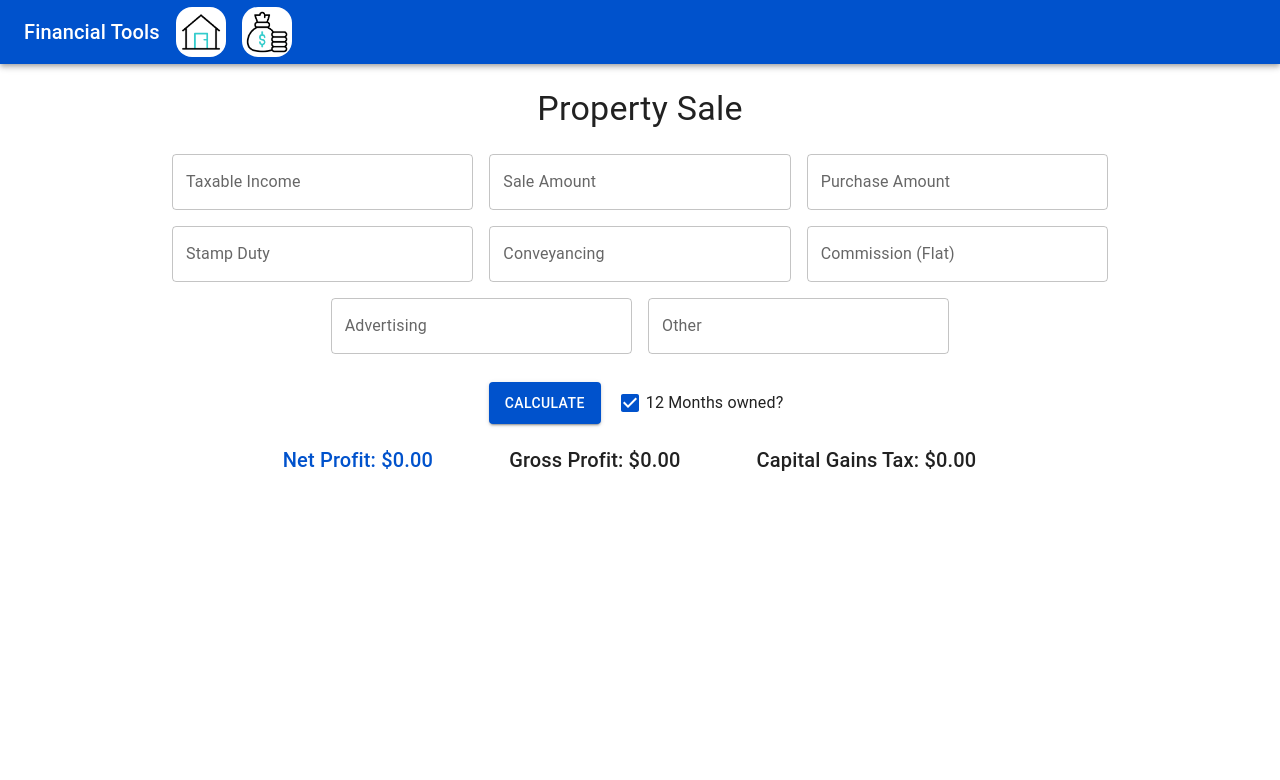
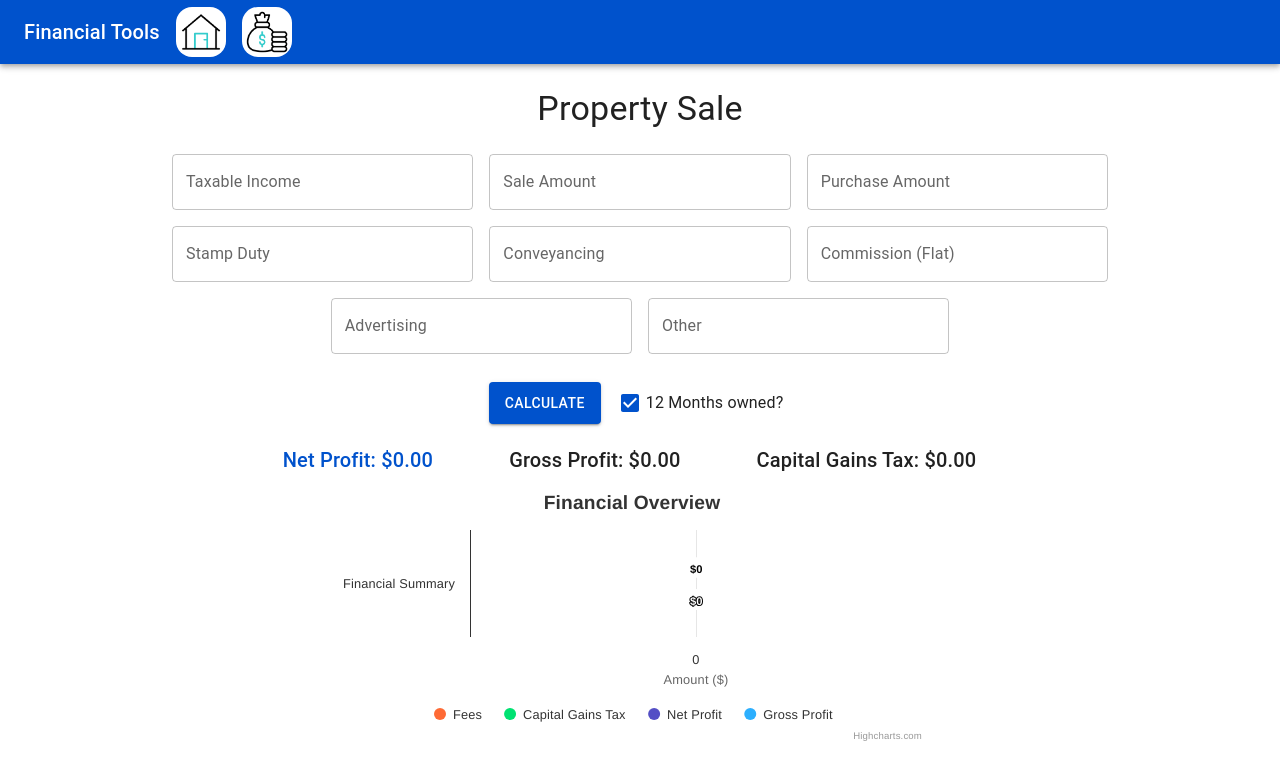
Before and after one commit to dane-mckillop/mortgage-calc-ts-react, a React (Vite) app: page /sell in a window 1280 px wide. Shown: the top 780 px of the page. Built offline with nearby package versions, Linux system fonts and the light colour scheme.

Commit message:
Include stacked bar-chart to improve clarity of costs breakdown between gross and net profits.

```diff
--- /dev/null
+++ b/src/components/SellProperty/CostsChart.tsx
@@ -0,0 +1,83 @@
+import React, { useRef, useEffect } from 'react';
+import Highcharts from 'highcharts';
+import ICostChart from './ICostChart';
+
+const CostChart: React.FC<ICostChart> = ({
+    conveyancing = 0,
+    stampDuty = 0,
+    commissionFlat = 0,
+    advertising = 0,
+    other = 0,
+    capGainsTax = 0,
+    netProfit = 0,
+    grossProfit = 0,
+    calculated
+}) => {
+    const chartRef = useRef<HTMLDivElement>(null);
+
+    useEffect(() => {
+        if (chartRef.current) {
+            // Initialize the chart
+            Highcharts.chart(chartRef.current, {
+                chart: {
+                    type: 'bar'
+                },
+                title: {
+                    text: 'Financial Overview'
+                },
+                xAxis: {
+                    categories: ['Financial Summary']
+                },
+                yAxis: {
+                    min: 0,
+                    title: {
+                        text: 'Amount ($)'
+                    }
+                },
+                legend: {
+                    reversed: true
+                },
+                plotOptions: {
+                    series: {
+                        stacking: 'normal',
+                        dataLabels: {
+                            enabled: true,
+                            formatter: function() {
+                                // Ensure value is a number before formatting
+                                return `$${Highcharts.numberFormat(this.y || 0, 0)}`;
+                            }
+                        }
+                    }
+                },
+                series: [{
+                    name: 'Gross Profit',
+                    type: 'bar',
+                    data: [grossProfit],
+                    stack: 'gross'
+                }, {
+                    name: 'Net Profit',
+                    type: 'bar',
+                    data: [netProfit],
+                    stack: 'other'
+                }, {
+                    name: 'Capital Gains Tax',
+                    type: 'bar',
+                    data: [capGainsTax],
+                    stack: 'other'
+                }, {
+                    name: 'Fees',
+                    type: 'bar',
+                    data: [conveyancing + stampDuty + commissionFlat + advertising + other],
+                    stack: 'other'
+                }]
+            });
+        }
+    }, [calculated]);
+
+    return <div
+        style={{height: 260}}
+        ref={chartRef}
+    />;
+};
+
+export default CostChart;
--- /dev/null
+++ b/src/components/SellProperty/ICostChart.ts
@@ -0,0 +1,11 @@
+export default interface ICostChart {
+  conveyancing: number;
+  stampDuty: number;
+  commissionFlat: number;
+  advertising: number;
+  other: number;
+  capGainsTax: number;
+  netProfit: number;
+  grossProfit: number;
+  calculated: boolean;
+}
--- a/src/components/SellProperty/SellProperty.tsx
+++ b/src/components/SellProperty/SellProperty.tsx
@@ -2,6 +2,7 @@ import { Box, Button, Checkbox, FormControlLabel, Grid, Stack, TextField, Typogr
 import { useState } from 'react';
 import { handleNumericInput } from '../../helpers/validation';
 import { calculateCapGainsTax } from '../../helpers/calculation';
+import CostChart from './CostsChart';
 
 const SellProperty: React.FC = () => {
     const [income, setIncome] = useState<number>(0);
@@ -24,6 +25,7 @@ const SellProperty: React.FC = () => {
     const [grossProfit, setGrossProfit] = useState<number>(0);
     const [capGainsTax, setCapGainsTax] = useState<number>(0);
     const [twelveMonthsHeld, setTwelveMonthsHeld] = useState<boolean>(true);
+    const [calculated, setCalculated] = useState<boolean>(false);
 
     return (
         <div>
@@ -145,6 +147,7 @@ const SellProperty: React.FC = () => {
                                         advertising -
                                         other
                                     );
+                                    setCalculated(!calculated);
                                 }}>
                                     Calculate
                                 </Button>
@@ -172,6 +175,17 @@ const SellProperty: React.FC = () => {
                                     Capital Gains Tax: ${capGainsTax.toLocaleString('en-us', { minimumFractionDigits: 2, maximumFractionDigits: 2 })}
                                 </Typography>
                             </Box>
+                            <CostChart
+                                conveyancing = {conveyancing}
+                                stampDuty = {stampDuty}
+                                commissionFlat = {commissionFlat}
+                                advertising = {advertising}
+                                other = {other}
+                                capGainsTax = {capGainsTax}
+                                netProfit = {netProfit}
+                                grossProfit = {grossProfit}
+                                calculated = {calculated}
+                            />
                         </Grid>
                     </Stack>
                 </Box>
```
